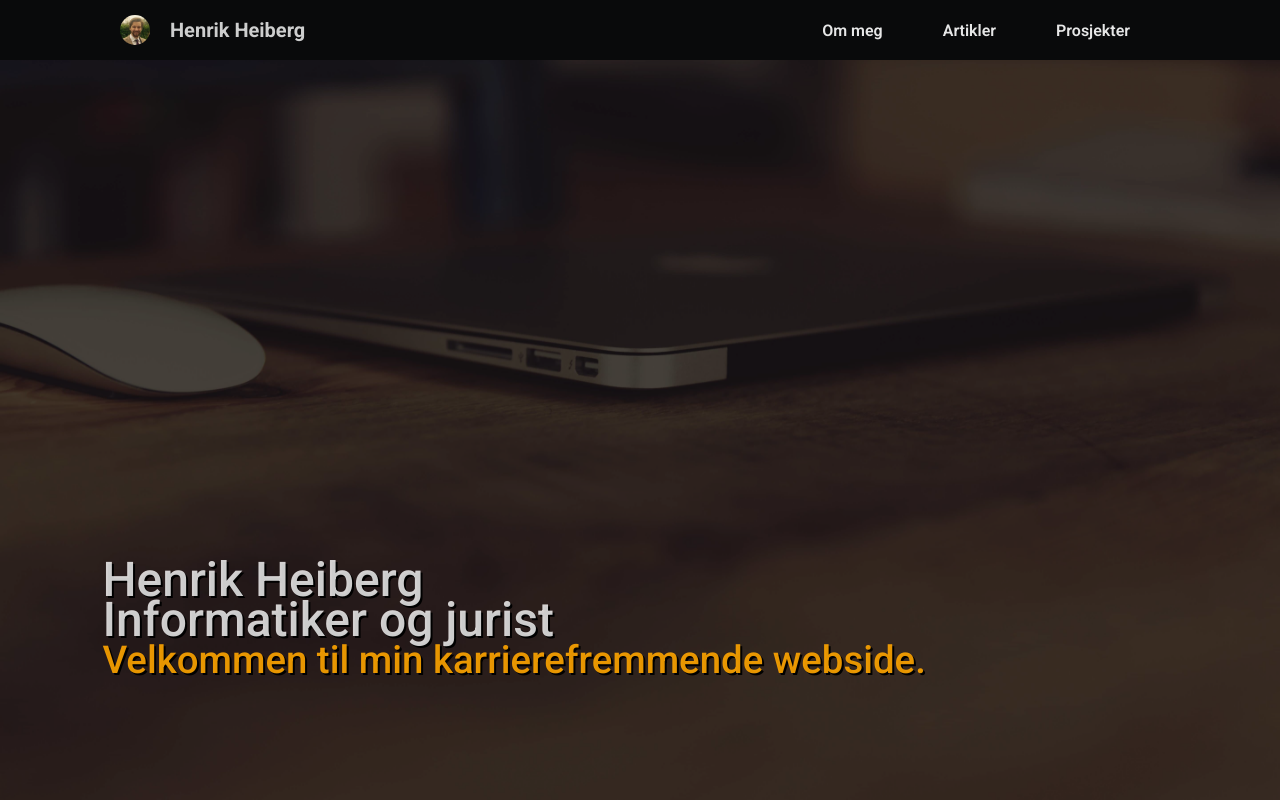
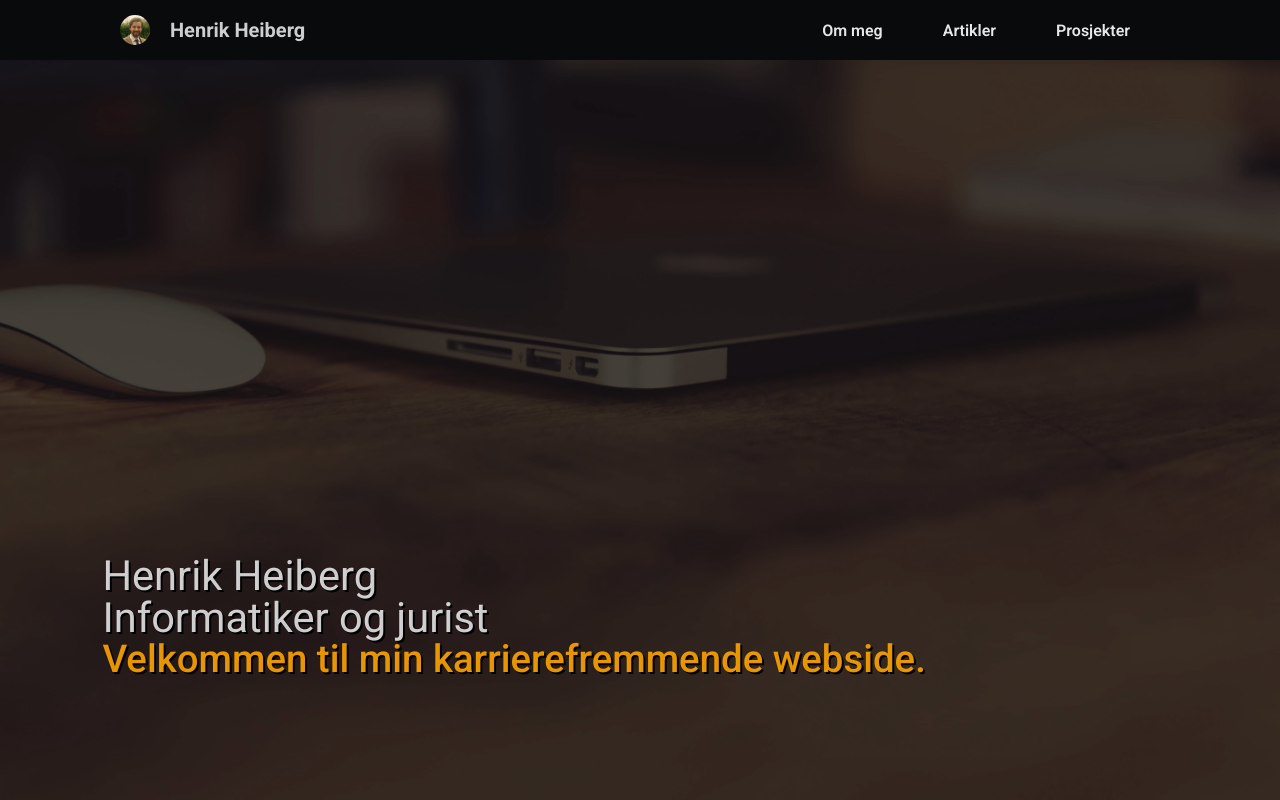
Before and after one commit to heiberik/heiberik.github.io, a React (Create React App) app: page / in a window 1280 px wide. Built offline with nearby package versions, Linux system fonts and the light colour scheme.

Commit message:
tekststrl

```diff
--- a/src/css/startside.css
+++ b/src/css/startside.css
@@ -68,7 +68,7 @@
     font-size: 2.4rem;
     font-weight: 500;
     text-shadow: 2px 2px black;
-    line-height: 2.5rem;
+    line-height: 2.6rem;
 }
 
 .forside_tittel {
@@ -78,9 +78,9 @@
     margin: auto;
     margin-right: 0px;
     margin-top: 0px;
-    font-size: 3.0rem;
-    line-height: 2.5rem;
-    font-weight: 500;
+    font-size: 2.6rem;
+    line-height: 2.6rem;
+    font-weight: 400;
 }
 
 
```
